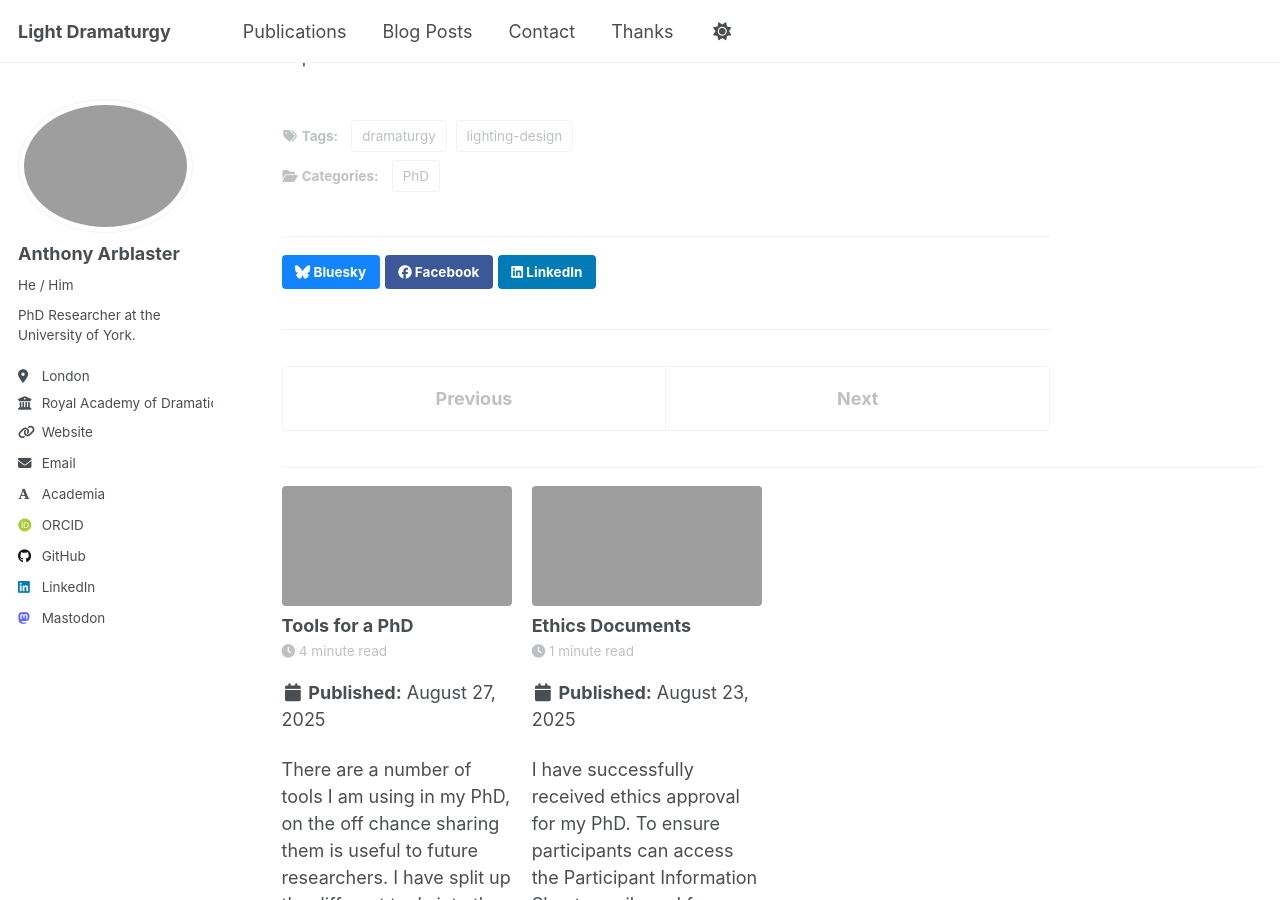
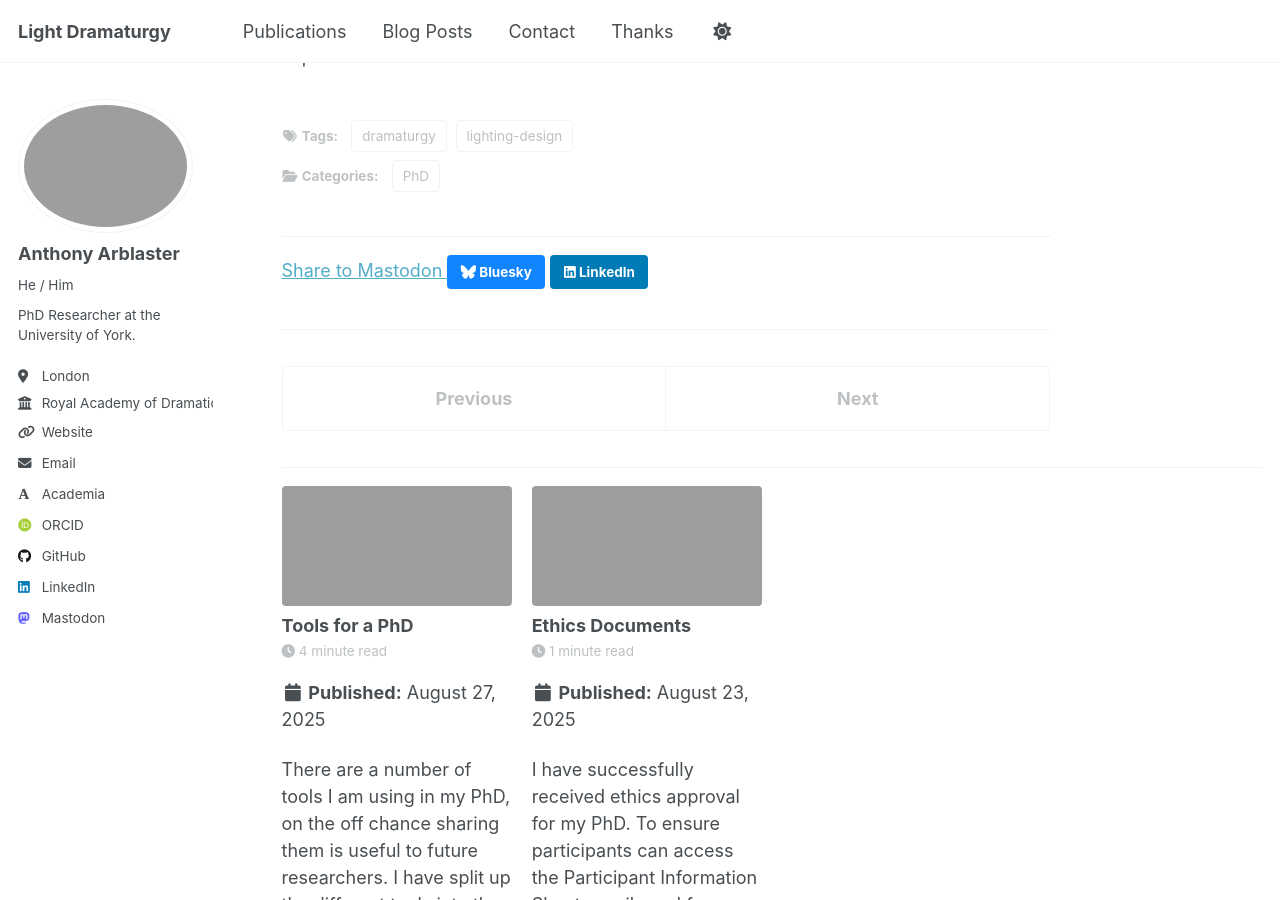
Before and after one commit to aarblaster/light-dramaturgy, a Jekyll site: the page built from _posts/2025-05-21-Hello-World.md, in a window 1280 px wide and 900 px high, scrolled down 542 px. Built offline with Jekyll 4.4.1, drawn with Linux system fonts in a browser that asks for light colours; some web fonts are replaced; a script that is not in the unit is left out.

Commit message:
Add Mastodon share button to social-share.html
Introduces a Mastodon share button with prompt for instance and includes mastodon-share.js. Also refines Bluesky and LinkedIn share buttons by removing redundant span and aria attributes.

```diff
--- a/_includes/social-share.html
+++ b/_includes/social-share.html
@@ -5,10 +5,18 @@
     <h4 class="page__share-title">{{ site.data.ui-text[site.locale].share_on_label | default: "Share on" }}</h4>
   {% endif %}
 
-  <a href="https://bsky.app/intent/compose?text={{ base_path }}{{ page.url }}" class="btn btn--bluesky" title="{{ site.data.ui-text[site.locale].share_on_label | default: 'Share on' }} Bluesky"><i class="fab fa-bluesky" aria-hidden="true"></i><span> Bluesky</span></a>
+      <a href="#" rel="noreferrer noopener"
+        target="mastodon"
+        data-prompt="Please tell me your Mastodon instance"
+        data-edittext="✏️"
+        data-editlabel="Edit your Mastodon instance"
+        class="mastodon-share">
+        Share to Mastodon
+    </a>
+    <script src="mastodon-share.js"></script>
 
-  <a href="https://www.facebook.com/sharer/sharer.php?u={{ base_path }}{{ page.url }}" class="btn btn--facebook" title="{{ site.data.ui-text[site.locale].share_on_label | default: 'Share on' }} Facebook"><i class="fab fa-facebook" aria-hidden="true"></i><span> Facebook</span></a>
+  <a href="https://bsky.app/intent/compose?text={{ base_path }}{{ page.url }}" class="btn btn--bluesky" title="{{ site.data.ui-text[site.locale].share_on_label | default: 'Share on' }} Bluesky"><i class="fab fa-bluesky"></i> Bluesky</a>
 
-  <a href="https://www.linkedin.com/shareArticle?mini=true&url={{ base_path }}{{ page.url }}" class="btn btn--linkedin" title="{{ site.data.ui-text[site.locale].share_on_label | default: 'Share on' }} LinkedIn"><i class="fab fa-linkedin" aria-hidden="true"></i><span> LinkedIn</span></a>
+  <a href="https://www.linkedin.com/shareArticle?mini=true&url={{ base_path }}{{ page.url }}" class="btn btn--linkedin" title="{{ site.data.ui-text[site.locale].share_on_label | default: 'Share on' }} LinkedIn"><i class="fab fa-linkedin"></i> LinkedIn</a>
 
 </section>
```
